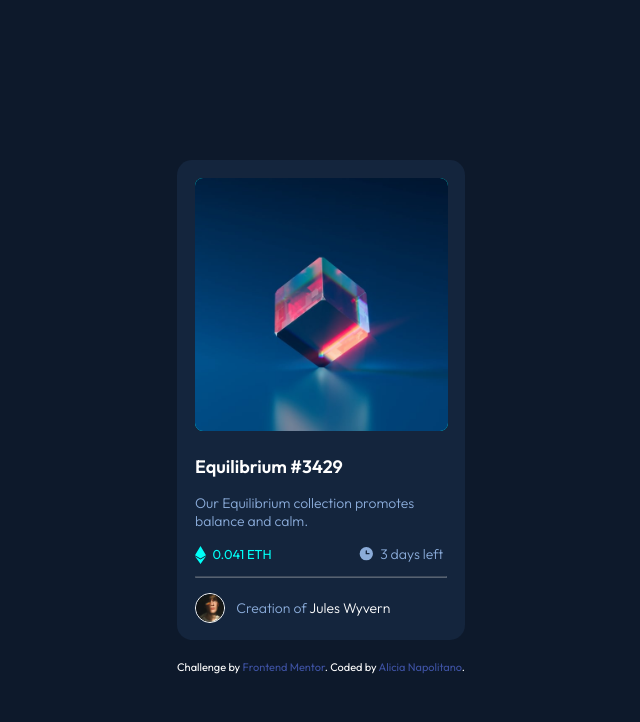
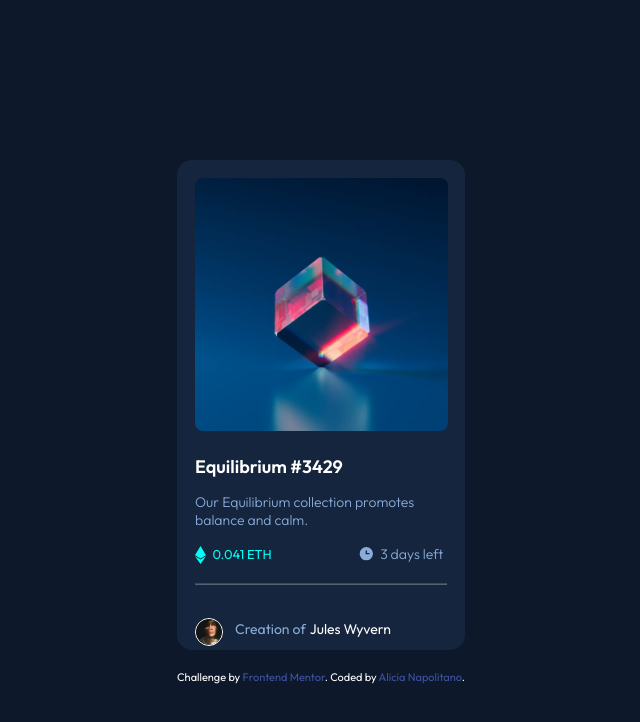
Before and after one commit to alicianap/NTF-preview-card-component--git, a plain HTML site: page design/index.html in a window 1280 px wide. Shown: the whole page, without its empty margins (319-959 px from the left). Drawn offline with Linux system fonts and the light colour scheme.

Commit message:
Add files via upload

```diff
--- a/design/index.html
+++ b/design/index.html
@@ -13,17 +13,26 @@
 
 </head>
 <body>
+
   <div class="container">
     <div class="card">
+      <main>
           <a href="#"><img src="images/image-equilibrium.jpg" alt="cube"></a>
           <div class="card-body">
-          <a href="#" id="link2"> Equilibrium #3429</a>
+            <h1><a href="#" id="link2"> Equilibrium #3429 </a></h1>
             <p>Our Equilibrium collection promotes balance and calm.</p>
             <div id="left"><img src="images/icon-ethereum.svg" alt="ethereum"><p> 0.041 ETH </p></div>
-          <div id="right"><img src="images/icon-clock.svg" alt="clock"><p> 3 days left </p></div><br>
+            <div id="right"><img src="images/icon-clock.svg" alt="clock"><p> 3 days left </p></div>
+          </div>
           <hr>
-          <img src="images/image-avatar.png" alt="Jules Wyvern"><p id="last-p"> Creation of <a href="#" id="link3">  Jules Wyvern </a></p>
+      </main><br>
+
+      <footer>
+        <div id="footer">
+          <img src="images/image-avatar.png" alt="Jules Wyvern">
+          <p id="last-p"> Creation of <a href="#" id="link3">  Jules Wyvern </a></p>
         </div>
+      </footer>
     </div>
   </div><br>
 
--- a/design/styles/style.css
+++ b/design/styles/style.css
@@ -17,7 +17,7 @@ body{
     display: flex;
     flex-direction: column;
     width: 18rem;
-    height: 480px;
+    height: 490px;
     padding: 18px;
     border-radius: 15px;
     background-color: hsl(216, 50%, 16%);
@@ -29,11 +29,10 @@ a > img {
     height: auto;
     width: 15.8rem;
     border-radius: 8px;
-    background-color: hsla(178, 100%, 50%);
 }
 .card-body{
     padding: 0px;
-    padding-top: 1.5rem;
+    padding-top: 10px;
 }
 #link2{
     font-size: 18px;
@@ -44,12 +43,13 @@ a > img {
 #link2:active{
     color: hsl(178, 100%, 50%);
 }
+
 .card-body > p {
     color: hsl(215, 51%, 70%);
     font-size: 14px;
     font-weight: 300;
-    padding-top: 1rem;
-    padding-bottom: 0.8rem;
+    padding-top: 12px;
+    padding-bottom: 14px;
 }
 #left {
     display: inline-block;
@@ -65,6 +65,7 @@ a > img {
     color: hsl(215, 51%, 70%);
     font-weight: 300;
     width: 7rem;
+    margin-bottom: 8px;
 }
 img[src*="icon-ethereum.svg"] {
     padding-right: 0.4rem;
@@ -81,24 +82,28 @@ hr {
     opacity: 0.3;
     height: 1px;
 }
+#footer {
+    display: flex;
+}
 img[src*="image-avatar.png"] {
-    height: 30px;
-    width: 30px;
+    height: 28px;
+    width: 28px;
     border: 1px solid hsl(0, 0%, 100%);
     border-radius: 50%;
-    margin-right: 0.7rem;
-    margin-top: 15px;
-    float: left;
+    margin-top: 13px;
 }
 #last-p {
+    display: flex;
     color:  hsl(215, 51%, 70%);
     font-size: 14px;
-    margin-top: 5px;
-    margin-left: 10px;
+    padding-left: 12px;
+    padding-top: 15px;
+    width: 11rem;
 }
 #link3{
     text-decoration: none;
     color: hsl(0, 0%, 100%);
+    padding-left: 4px;
 }
 #link3:active {
     color: hsl(178, 100%, 50%);
```
Lines whose indentation alone changed are shown as unchanged.
